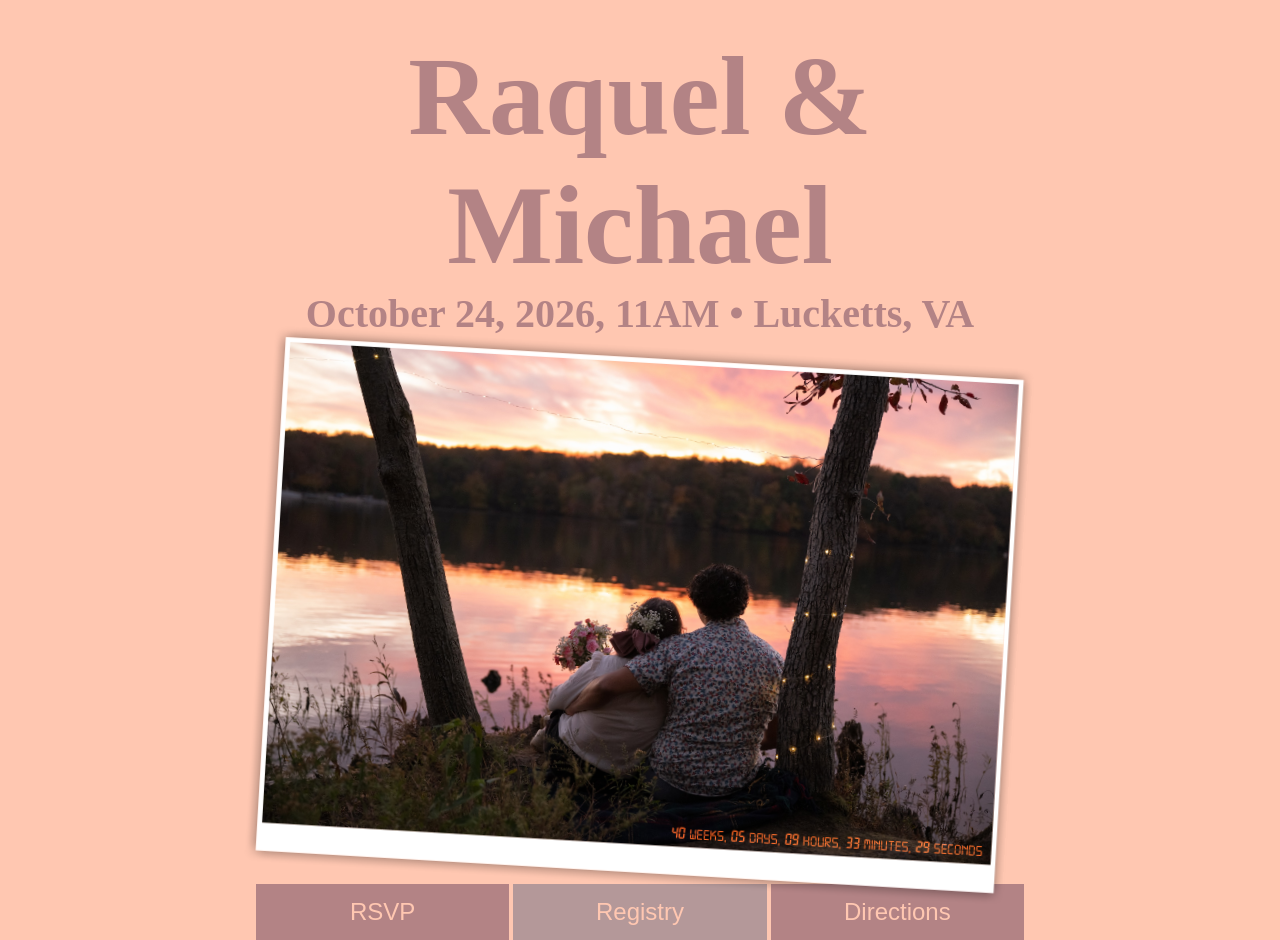
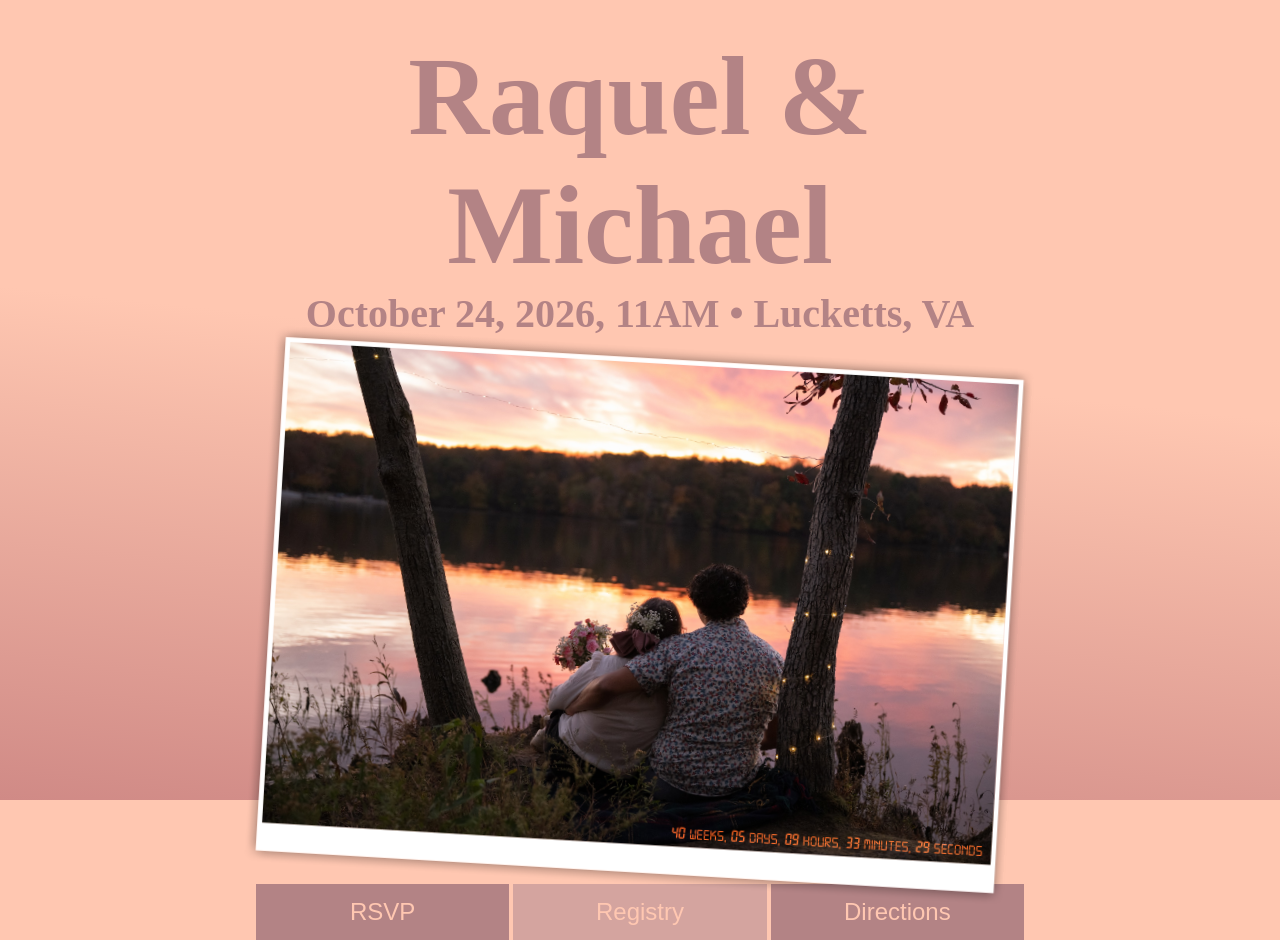
Before and after one commit to keaysma/wedding, a SvelteKit app: page / in a window 1280 px wide. Built offline with nearby package versions, Linux system fonts and the light colour scheme; a web font is replaced by a local one.

Commit message:
adjust disabled color

```diff
--- a/src/app.scss
+++ b/src/app.scss
@@ -13,11 +13,13 @@ body {
     padding: 0 1em;
     margin: 0;
 
-    --background-disabled: #b49899;
+    --background-disabled: #d4a49f;
+    --background-color-b: #d08a86;
     --background-color: #ffc7b1;
     --foreground-color: #b38385;
     --mark-timer-color: #fdb08e;
     --dropshadow-color: #0002;
 
     background-color: var(--background-color);
+    background: linear-gradient(6deg, var(--background-color-b), var(--background-color) 55%)
 }
```
